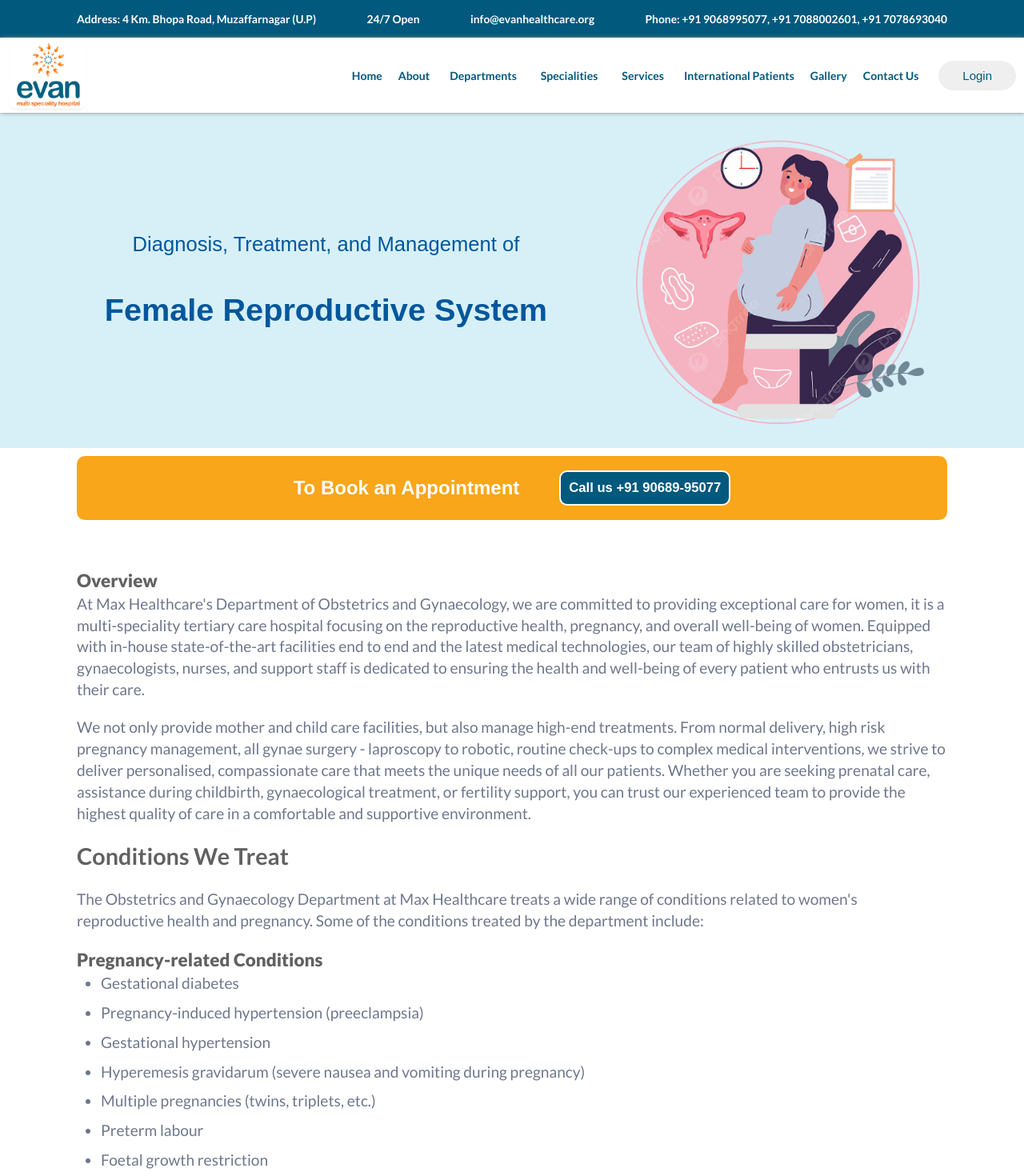
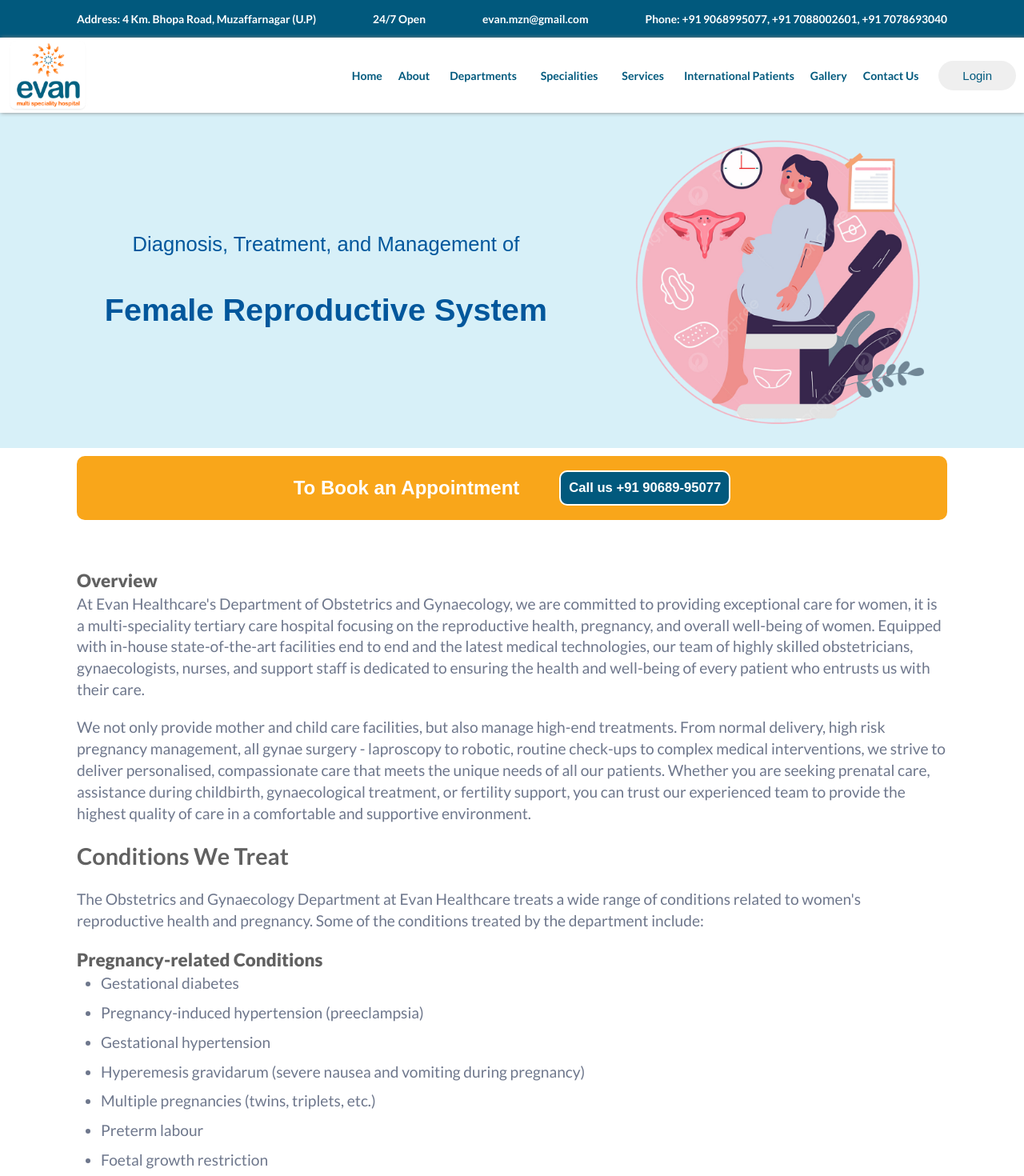
Before and after one commit to Aarishkasgar/Evan-Hospital, a React (Vite) app: page /gynecology in a window 1280 px wide. Shown: the top 1470 px of the page at 80% size. Built offline with nearby package versions, Linux system fonts and the light colour scheme; a web font is replaced by a local one.

Commit message:
ai-commit

```diff
--- a/src/components/NavTop.jsx
+++ b/src/components/NavTop.jsx
@@ -10,7 +10,7 @@ const NavTop = () => {
             Address: 4 Km. Bhopa Road, Muzaffarnagar (U.P)
           </h5>
           <h5>24/7 Open</h5>
-          <h5 className="nav-top-hidden">info@evanhealthcare.org</h5>
+          <h5 className="nav-top-hidden">evan.mzn@gmail.com</h5>
           <h5>Phone: +91 9068995077, +91 7088002601, +91 7078693040</h5>
         </div>
       </section>
--- a/src/pages/Contact.jsx
+++ b/src/pages/Contact.jsx
@@ -30,7 +30,7 @@ const Contact = () => {
             <MailIcon style={{ fontSize: 50 }} />
             <hr className="underline" />
             <h2 className="contact-title">Mail us 24/7</h2>
-            <p className="contact-text">info@evanhealthcare.com</p>
+            <p className="contact-text">evan.mzn@gmail.com</p>
           </div>
           <div className="contact-box">
             <CallIcon style={{ fontSize: 50 }} />
--- a/src/pages/EmergencyCare.jsx
+++ b/src/pages/EmergencyCare.jsx
@@ -16,7 +16,7 @@ const EmergencyCare = () => {
         <div className="pulmo-inner-container">
           <h3>Overview</h3>
           <p className="top-para">
-            The Emergency department at Max Healthcare cares for over 2,50,000+
+            The Emergency department at Evan Healthcare cares for over 2,50,000+
             adult and paediatric patients every year across our emergency
             departments. In an effort to deliver world class care, our emergency
             department follows international protocols in acute care management,
--- a/src/pages/Gynecology.jsx
+++ b/src/pages/Gynecology.jsx
@@ -16,8 +16,8 @@ const Gynecology = () => {
         <div className="pulmo-inner-container">
           <h3>Overview</h3>
           <p className="top-para">
-            At Max Healthcare's Department of Obstetrics and Gynaecology, we are
-            committed to providing exceptional care for women, it is a
+            At Evan Healthcare's Department of Obstetrics and Gynaecology, we
+            are committed to providing exceptional care for women, it is a
             multi-speciality tertiary care hospital focusing on the reproductive
             health, pregnancy, and overall well-being of women. Equipped with
             in-house state-of-the-art facilities end to end and the latest
@@ -41,10 +41,10 @@ const Gynecology = () => {
           <h2 className="first-heading">Conditions We Treat</h2>
           <ul className="services-list">
             <p className="top-para">
-              The Obstetrics and Gynaecology Department at Max Healthcare treats
-              a wide range of conditions related to women's reproductive health
-              and pregnancy. Some of the conditions treated by the department
-              include:
+              The Obstetrics and Gynaecology Department at Evan Healthcare
+              treats a wide range of conditions related to women's reproductive
+              health and pregnancy. Some of the conditions treated by the
+              department include:
             </p>
 
             <h3>Pregnancy-related Conditions</h3>
@@ -117,14 +117,14 @@ const Gynecology = () => {
 
             <p className="top-para">
               These are just some of the many conditions treated by the
-              Obstetrics and Gynaecology Department at Max Healthcare. The
+              Obstetrics and Gynaecology Department at Evan Healthcare. The
               department provides comprehensive care and treatment options
               tailored to each patient's unique needs and circumstances.
             </p>
           </ul>
 
           <h2 className="first-heading">
-            Obstetrics and Gynaecology Subspecialties at Max Hospitals
+            Obstetrics and Gynaecology Subspecialties at Evan Hospitals
           </h2>
           <ul className="services-list">
             <li>
@@ -188,17 +188,17 @@ const Gynecology = () => {
           </ul>
 
           <h2 className="first-heading">
-            Why Choose Max Hospitals for Obstetrics and Gynaecology Treatments
+            Why Choose Evan Hospitals for Obstetrics and Gynaecology Treatments
           </h2>
           <ul className="services-list">
             <p className="top-para">
-              Here are some compelling reasons why patients choose Max Hospitals
-              for Obstetrics and Gynaecology treatments:
+              Here are some compelling reasons why patients choose Evan
+              Hospitals for Obstetrics and Gynaecology treatments:
             </p>
 
             <h3>Expertise and Experience</h3>
             <li>
-              Highly skilled team: Max Hospitals boasts a team of renowned and
+              Highly skilled team: Evan Hospitals boasts a team of renowned and
               experienced obstetricians, gynaecologists, and other healthcare
               professionals. Our specialists possess extensive knowledge,
               expertise, and a proven track record of successful outcomes.
@@ -212,7 +212,7 @@ const Gynecology = () => {
 
             <h3>Advanced Technology and Facilities</h3>
             <li>
-              State-of-the-art infrastructure: Max Hospitals is equipped with
+              State-of-the-art infrastructure: Evan Hospitals is equipped with
               cutting-edge technology and advanced facilities, including
               minimally invasive surgical tools, advanced imaging equipment, and
               dedicated birthing suites. This ensures accurate diagnosis,
@@ -227,7 +227,7 @@ const Gynecology = () => {
 
             <h3>Comprehensive Care and Personalized Approach</h3>
             <li>
-              Holistic approach: Max Hospitals emphasises providing holistic
+              Holistic approach: Evan Hospitals emphasises providing holistic
               care that addresses not only the physical but also the emotional
               and psychological well-being of patients.
             </li>
@@ -255,7 +255,7 @@ const Gynecology = () => {
               patients in various regions.
             </li>
             <li>
-              Support Services: Max Hospitals provides comprehensive support
+              Support Services: Evan Hospitals provides comprehensive support
               services, including pre- and post-operative care, counselling, and
               patient education programs.
             </li>
@@ -302,7 +302,7 @@ const Gynecology = () => {
 
             <h3>Other Key Factors</h3>
             <li>
-              Reputation and Accreditation: Max Hospitals enjoys a strong
+              Reputation and Accreditation: Evan Hospitals enjoys a strong
               reputation for excellence in healthcare and is accredited by
               leading national and international bodies.
             </li>
@@ -312,7 +312,7 @@ const Gynecology = () => {
               patients in various regions.
             </li>
             <li>
-              Support Services: Max Hospitals provides comprehensive support
+              Support Services: Evan Hospitals provides comprehensive support
               services, including pre- and post-operative care, counselling, and
               patient education programs.
             </li>
--- a/src/pages/InsuranceTPA.jsx
+++ b/src/pages/InsuranceTPA.jsx
@@ -13,7 +13,7 @@ const InsuranceTPA = () => {
         <div className="tpaInfo-inner-container">
           <p>
             To get you back to your healthy self and back to the comfort of your
-            home, we at Max Healthcare have tied up with recognized Third Party
+            home, we at Evan Healthcare have tied up with recognized Third Party
             Administrators and insurance companies, providing you with a
             hassle-free experience.
           </p>
--- a/src/pages/InternalMedicins.jsx
+++ b/src/pages/InternalMedicins.jsx
@@ -91,7 +91,7 @@ const InternalMedicins = () => {
           </ul>
 
           <p className="last-para">
-            Here at Max Healthcare, we have excellent team of doctors who
+            Here at Evan Healthcare, we have excellent team of doctors who
             provide superior care & management. Our services are not just
             limited to the diagnosis and treatment of various diseases but also
             extend to create awareness about a healthy life style & prevention
--- a/src/pages/Neurology.jsx
+++ b/src/pages/Neurology.jsx
@@ -20,7 +20,7 @@ const Neurology = () => {
             disorders of the brain, spinal cord, peripheral nerves,
             neuromuscular junction and muscles. As a healthcare provider
             dedicated to providing the finest possible care, the Department of
-            Neurology at Max Hospitals provide comprehensive diagnostic and
+            Neurology at Evan Hospitals provide comprehensive diagnostic and
             therapeutic Neurology services as per internationally accepted
             evidence-based protocols.
           </p>
--- a/src/pages/Radiology.jsx
+++ b/src/pages/Radiology.jsx
@@ -16,7 +16,7 @@ const Radiology = () => {
         <div className="pulmo-inner-container">
           <h3>Overview</h3>
           <p className="top-para">
-            Radiology Department at Max Healthcare is equipped with a
+            Radiology Department at Evan Healthcare is equipped with a
             comprehensive radiology system, providing 24x7 radiology services
             and performing almost millions of examinations every year Pillars of
             quality for delivering superior radiology services: State of the art
@@ -64,8 +64,7 @@ const Radiology = () => {
             <li>International and national accreditations</li>
             <ul className="inner-ul">
               <li>
-                JCI accreditation for Max Saket hospital ensuring quality of
-                service
+                JCI accreditation for Evan hospital ensuring quality of service
               </li>
               <li>
                 NABH accreditations for all Hospitals covering all aspects of
```
Also changed, not shown: src/styles/AmbulanceService.css (line endings or trailing spaces).
